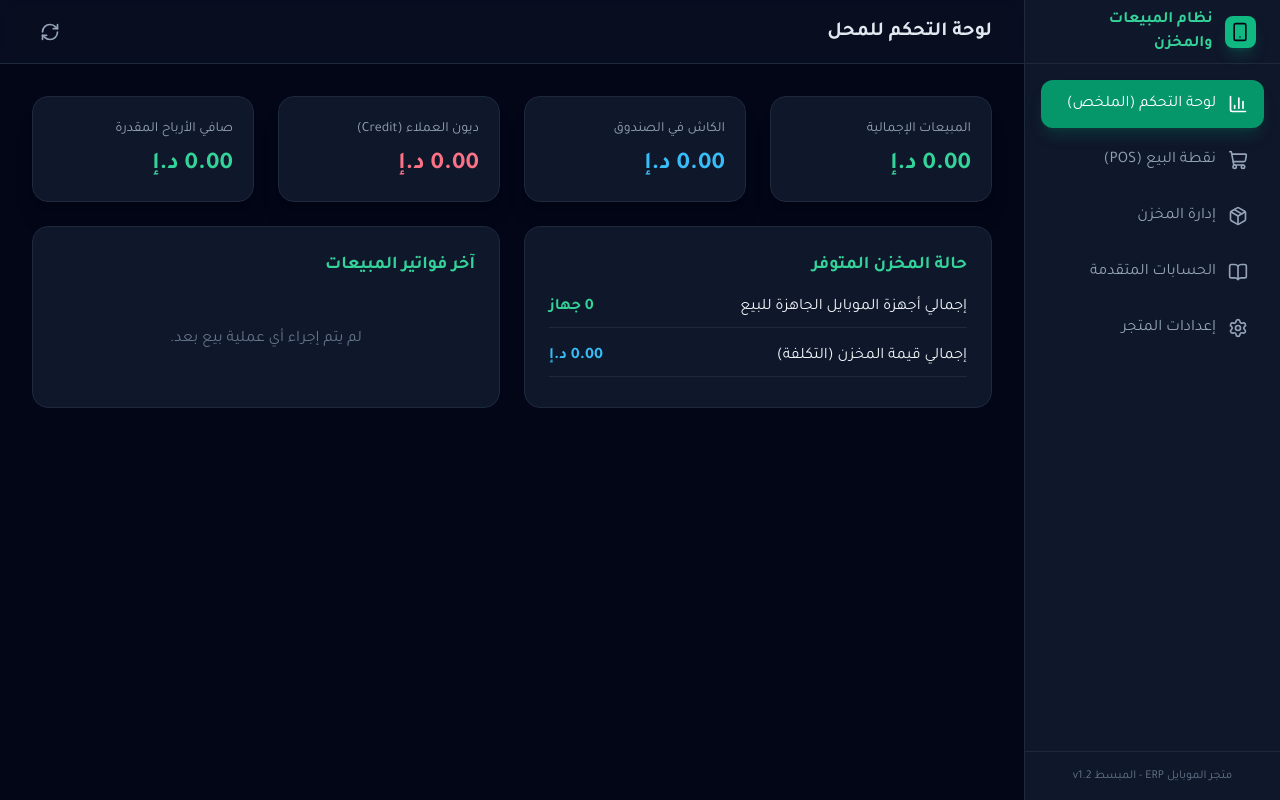
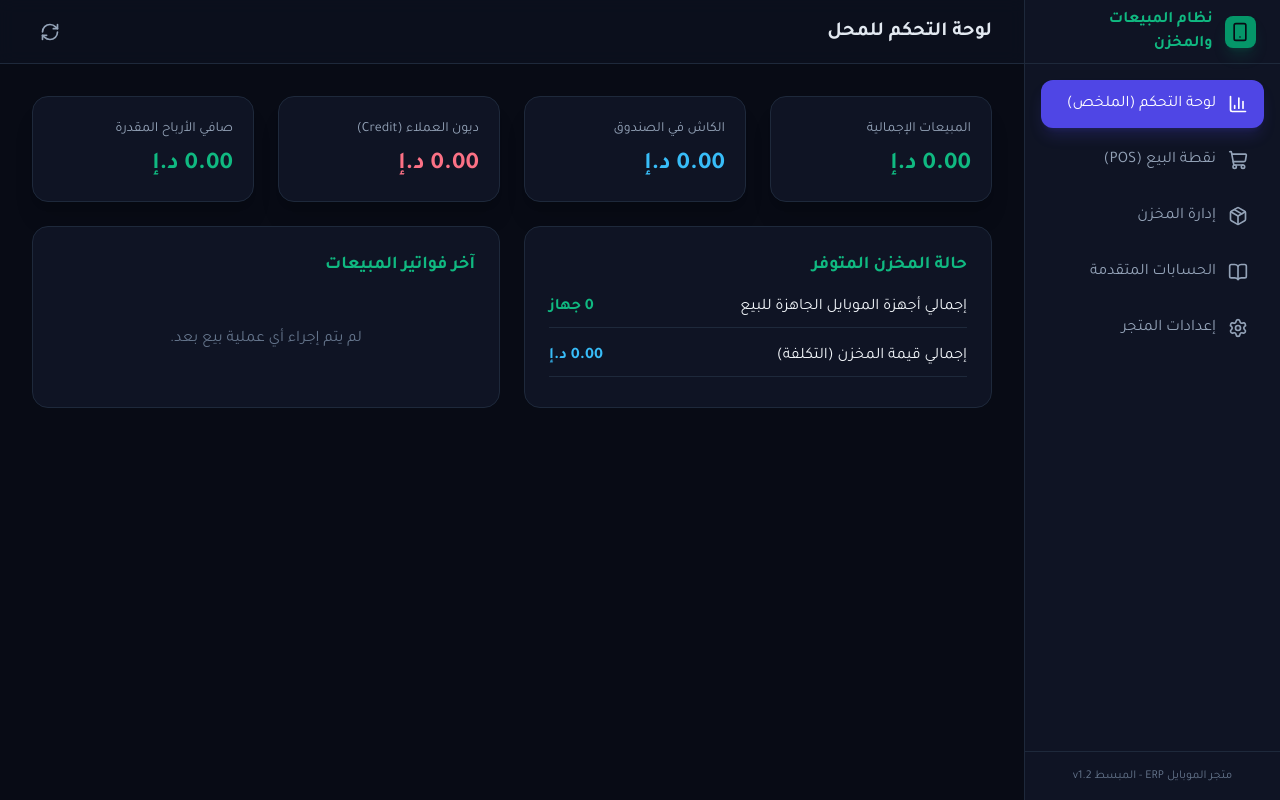
Before and after one commit to mustafa3dc/erp-i-, a FastAPI app: page / in a window 1280 px wide. Run offline with FastAPI, Linux system fonts and the light colour scheme; data that the repository does not hold is empty; some libraries are stand-ins or nearby versions.

Commit message:
Modernize UI theme: eye-friendly dark obsidian colors, soft indigo active tabs, and premium HSL colors

```diff
--- a/backend/app/templates/index.html
+++ b/backend/app/templates/index.html
@@ -12,14 +12,31 @@
             theme: {
                 extend: {
                     colors: {
+                        slate: {
+                            50: '#f8fafc',
+                            100: '#f1f5f9',
+                            200: '#e2e8f0',
+                            300: '#cbd5e1',
+                            400: '#94a3b8',
+                            500: '#64748b',
+                            600: '#475569',
+                            700: '#334155',
+                            800: '#1e293b',
+                            850: '#161d30', // soft card background
+                            900: '#0f1424', // soft panel background
+                            950: '#080b15', // soft main background
+                        },
+                        emerald: {
+                            400: '#10b981', // soft primary green
+                            500: '#059669',
+                            600: '#047857',
+                        },
                         brand: {
-                            50: '#ecfdf5',
-                            100: '#d1fae5',
-                            200: '#a7f3d0',
-                            500: '#10b981',
-                            600: '#059669',
-                            700: '#047857',
-                            900: '#064e3b',
+                            50: '#eef2ff',
+                            100: '#e0e7ff',
+                            500: '#6366f1', // Indigo accent
+                            600: '#4f46e5',
+                            700: '#4338ca',
                         }
                     }
                 }
@@ -226,35 +243,35 @@
                             <nav class="p-4 space-y-2">
                                 <button
                                     onClick={() => setCurrentTab('dashboard')}
-                                    class={`w-full flex items-center gap-3 px-4 py-3 rounded-xl transition-all ${currentTab === 'dashboard' ? 'bg-emerald-600 text-white shadow-lg shadow-emerald-600/20' : 'text-slate-400 hover:bg-slate-800 hover:text-slate-100'}`}
+                                    class={`w-full flex items-center gap-3 px-4 py-3 rounded-xl transition-all ${currentTab === 'dashboard' ? 'bg-brand-600 text-white shadow-lg shadow-brand-600/20' : 'text-slate-400 hover:bg-slate-850 hover:text-slate-100'}`}
                                 >
                                     <Icon name="bar-chart-3" className="w-5 h-5" />
                                     <span>لوحة التحكم (الملخص)</span>
                                 </button>
                                 <button
                                     onClick={() => setCurrentTab('pos')}
-                                    class={`w-full flex items-center gap-3 px-4 py-3 rounded-xl transition-all ${currentTab === 'pos' ? 'bg-emerald-600 text-white shadow-lg shadow-emerald-600/20' : 'text-slate-400 hover:bg-slate-800 hover:text-slate-100'}`}
+                                    class={`w-full flex items-center gap-3 px-4 py-3 rounded-xl transition-all ${currentTab === 'pos' ? 'bg-brand-600 text-white shadow-lg shadow-brand-600/20' : 'text-slate-400 hover:bg-slate-850 hover:text-slate-100'}`}
                                 >
                                     <Icon name="shopping-cart" className="w-5 h-5" />
                                     <span>نقطة البيع (POS)</span>
                                 </button>
                                 <button
                                     onClick={() => setCurrentTab('inventory')}
-                                    class={`w-full flex items-center gap-3 px-4 py-3 rounded-xl transition-all ${currentTab === 'inventory' ? 'bg-emerald-600 text-white shadow-lg shadow-emerald-600/20' : 'text-slate-400 hover:bg-slate-800 hover:text-slate-100'}`}
+                                    class={`w-full flex items-center gap-3 px-4 py-3 rounded-xl transition-all ${currentTab === 'inventory' ? 'bg-brand-600 text-white shadow-lg shadow-brand-600/20' : 'text-slate-400 hover:bg-slate-850 hover:text-slate-100'}`}
                                 >
                                     <Icon name="package" className="w-5 h-5" />
                                     <span>إدارة المخزن</span>
                                 </button>
                                 <button
                                     onClick={() => setCurrentTab('advanced')}
-                                    class={`w-full flex items-center gap-3 px-4 py-3 rounded-xl transition-all ${currentTab === 'advanced' ? 'bg-emerald-600 text-white shadow-lg shadow-emerald-600/20' : 'text-slate-400 hover:bg-slate-800 hover:text-slate-100'}`}
+                                    class={`w-full flex items-center gap-3 px-4 py-3 rounded-xl transition-all ${currentTab === 'advanced' ? 'bg-brand-600 text-white shadow-lg shadow-brand-600/20' : 'text-slate-400 hover:bg-slate-850 hover:text-slate-100'}`}
                                 >
                                     <Icon name="book-open" className="w-5 h-5" />
                                     <span>الحسابات المتقدمة</span>
                                 </button>
                                 <button
                                     onClick={() => setCurrentTab('settings')}
-                                    class={`w-full flex items-center gap-3 px-4 py-3 rounded-xl transition-all ${currentTab === 'settings' ? 'bg-emerald-600 text-white shadow-lg shadow-emerald-600/20' : 'text-slate-400 hover:bg-slate-800 hover:text-slate-100'}`}
+                                    class={`w-full flex items-center gap-3 px-4 py-3 rounded-xl transition-all ${currentTab === 'settings' ? 'bg-brand-600 text-white shadow-lg shadow-brand-600/20' : 'text-slate-400 hover:bg-slate-850 hover:text-slate-100'}`}
                                 >
                                     <Icon name="settings" className="w-5 h-5" />
                                     <span>إعدادات المتجر</span>
```
